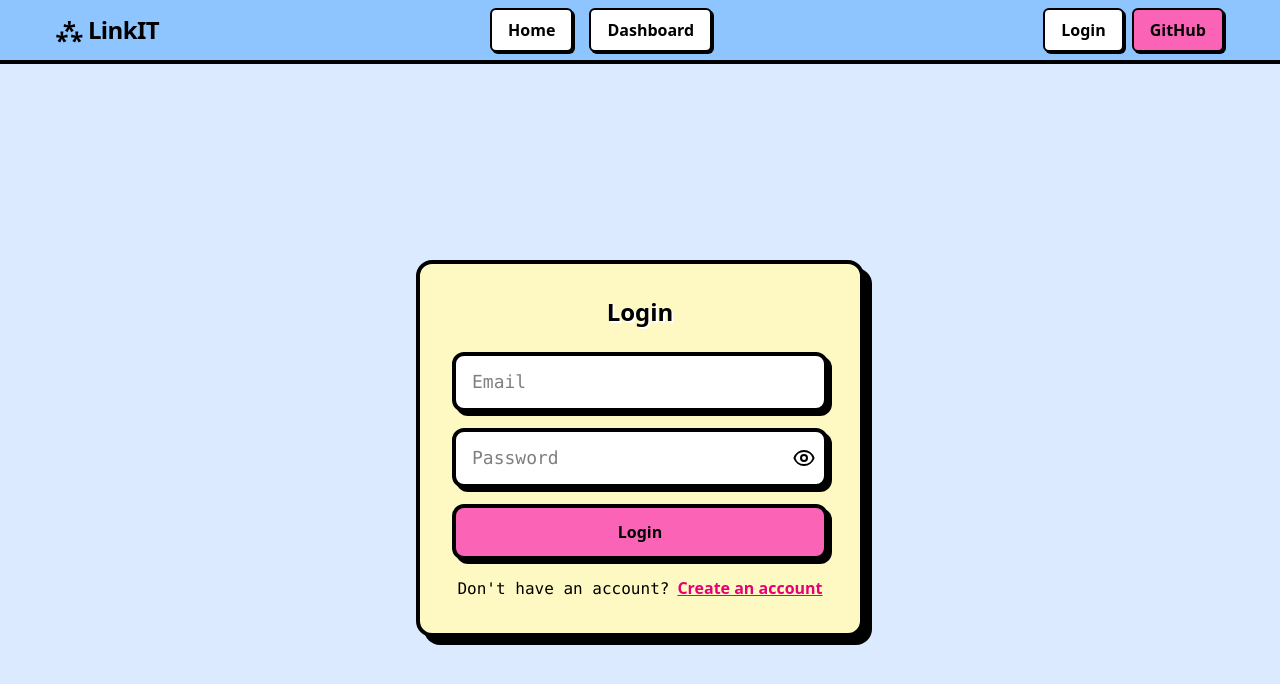
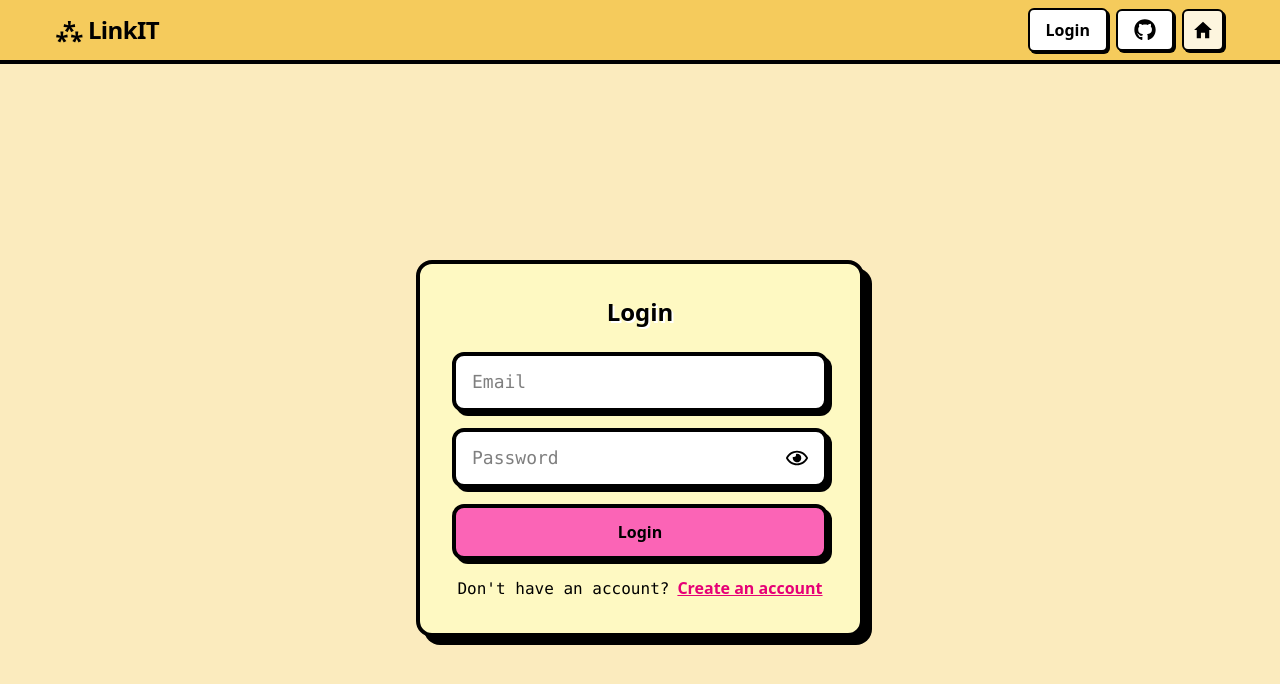
Before and after one commit to AbhayLonkar/url_shortner_frontend, a React (Vite) app: page /auth in a window 1280 px wide. Both pictures are taken after a click on the button 804 px from the left and 457 px from the top of the page. Shown: the top 684 px of the page. Built offline with nearby package versions, Linux system fonts and the light colour scheme.

Commit message:
add homePage to the frontend

```diff
--- a/package.json
+++ b/package.json
@@ -17,6 +17,7 @@
     "axios": "^1.10.0",
     "react": "^19.1.0",
     "react-dom": "^19.1.0",
+    "react-icons": "^5.5.0",
     "react-redux": "^9.2.0",
     "tailwindcss": "^4.1.10"
   },
--- a/src/App.jsx
+++ b/src/App.jsx
@@ -1,19 +1,16 @@
 import React from 'react';
 import Navbar from './components/Navbar';
-import UrlForm from './components/UrlForm';
-import LoginForm from './components/LoginForm';
-import AuthPage from './pages/AuthPage';
-import { Outlet } from '@tanstack/react-router';
+import {Outlet} from '@tanstack/react-router';
 
 const App = () => {
-  return (
-    <div className="min-h-screen flex flex-col items-center justify-start bg-blue-100">
-      <Navbar />
-      <div className="flex-1 flex items-center justify-center w-full">
-        <Outlet />
-      </div>
-    </div>
-  );
+    return (
+        <div className="min-h-screen flex flex-col items-center justify-start bg-saffron-800">
+            <Navbar/>
+            <div className="flex-1 flex items-center justify-center w-full">
+                <Outlet/>
+            </div>
+        </div>
+    );
 };
 
 export default App;
--- a/src/components/LoginForm.jsx
+++ b/src/components/LoginForm.jsx
@@ -1,11 +1,12 @@
-import React, { useState } from 'react';
-import { useDispatch, useSelector } from 'react-redux';
-import { useNavigate } from "@tanstack/react-router"
+import React, {useState} from 'react';
+import {useDispatch, useSelector} from 'react-redux';
+import {useNavigate} from "@tanstack/react-router"
 
-import { loginUser } from '../api/user.api';
-import { login } from '../../store/slice/authSlice.js';
+import {loginUser} from '../api/user.api';
+import {login} from '../../store/slice/authSlice.js';
+import {FaRegEye, FaRegEyeSlash} from "react-icons/fa";
 
-const LoginForm = ({ setLogin }) => {
+const LoginForm = ({setLogin}) => {
     const [email, setEmail] = useState('');
     const [password, setPassword] = useState('');
     const [loading, setLoading] = useState(false);
@@ -17,13 +18,18 @@ const LoginForm = ({ setLogin }) => {
 
     const handleSubmit = async (e) => {
         e.preventDefault();
+        try {
             setLoading(true);
             const data = await loginUser(email, password);
             dispatch(login(data.user))
-    navigate({ to: '/dashboard' });
-    setLoading(false);
+            await navigate({to: '/dashboard'});
             setEmail('');
             setPassword('');
+        } catch (error) {
+            console.error(error);
+        } finally {
+            setLoading(false);
+        }
     };
 
     return (
@@ -50,21 +56,15 @@ const LoginForm = ({ setLogin }) => {
                     <button
                         type="button"
                         tabIndex={-1}
-            className="absolute right-3 top-1/2 -translate-y-1/2 text-black hover:text-pink-500"
+                        className="absolute right-5 top-1/2 -translate-y-1/2 text-black hover:text-pink-500"
                         onClick={() => setShowPassword((prev) => !prev)}
                     >
                         {showPassword ? (
                             // Eye open SVG
-              <svg xmlns="http://www.w3.org/2000/svg" fill="none" viewBox="0 0 24 24" strokeWidth={2} stroke="currentColor" className="w-6 h-6">
-                <path strokeLinecap="round" strokeLinejoin="round" d="M2.458 12C3.732 7.943 7.523 5 12 5c4.477 0 8.268 2.943 9.542 7-1.274 4.057-5.065 7-9.542 7-4.477 0-8.268-2.943-9.542-7z" />
-                <circle cx="12" cy="12" r="3" stroke="currentColor" strokeWidth="2" />
-              </svg>
+                            <FaRegEye size={22}/>
                         ) : (
                             // Eye closed SVG
-              <svg xmlns="http://www.w3.org/2000/svg" fill="none" viewBox="0 0 24 24" strokeWidth={2} stroke="currentColor" className="w-6 h-6">
-                <path strokeLinecap="round" strokeLinejoin="round" d="M3 3l18 18M10.477 10.477A3 3 0 0112 9c1.657 0 3 1.343 3 3 0 .523-.134 1.016-.366 1.44m-1.657 1.657A3 3 0 019 12c0-.523.134-1.016.366-1.44" />
-                <path strokeLinecap="round" strokeLinejoin="round" d="M2.458 12C3.732 7.943 7.523 5 12 5c1.61 0 3.122.385 4.418 1.06M21.542 12c-.32 1.02-.81 1.98-1.44 2.84M15.54 17.94A9.956 9.956 0 0112 19c-4.477 0-8.268-2.943-9.542-7a9.956 9.956 0 012.042-3.34" />
-              </svg>
+                            <FaRegEyeSlash size={22}/>
                         )}
                     </button>
                 </div>
@@ -74,7 +74,8 @@ const LoginForm = ({ setLogin }) => {
                     disabled={loading}
                 >
                     {loading ? (
-            <div className="self-center border-dashed border-l-gray-600 border-t-gray-600 animate-spin border-3 size-7 rounded-full"></div>
+                        <div
+                            className="self-center border-dashed border-l-gray-600 border-t-gray-600 animate-spin border-3 size-7 rounded-full"></div>
                     ) : (
                         'Login'
                     )}
--- a/src/components/Navbar.jsx
+++ b/src/components/Navbar.jsx
@@ -1,20 +1,21 @@
 import React from 'react';
-import { Link } from '@tanstack/react-router';
+import {Link} from '@tanstack/react-router';
+import {useSelector} from "react-redux";
+import {IoMdHome} from "react-icons/io";
+import {FaGithub} from "react-icons/fa";
 
-const Navbar = () => (
-  <nav className="w-full bg-blue-300 border-b-4 border-black px-14 py-2 flex items-center justify-between mb-8">
+const Navbar = () => {
+    const {isAuthenticated} = useSelector((state) => state.auth);
+
+    return (
+        <nav
+            className="w-full bg-saffron border-b-4 border-black px-14 py-2 flex items-center justify-between mb-8">
             {/* Left: Brand Name */}
             <span className="text-2xl font-extrabold text-black tracking-tight select-none">
       ⁂ LinkIT
         </span>
             {/* Center: Main Links */}
-    <div className="flex-1 flex justify-center gap-4">
-      <Link
-        to="/"
-        className="px-4 py-2 font-bold border-2 border-black rounded-md bg-white text-black shadow-[2px_2px_0_0_#000] hover:bg-blue-200 transition-all hover:translate-x-1 hover:translate-y-1 hover:shadow"
-      >
-        Home
-      </Link>
+            {isAuthenticated && <div className="flex-1 flex justify-center gap-4">
                 <Link
                     to="/dashboard"
                     className="px-4 py-2 font-bold border-2 border-black rounded-md bg-white text-black shadow-[2px_2px_0_0_#000] hover:bg-blue-200 transition-all hover:translate-x-1 hover:translate-y-1 hover:shadow"
@@ -22,24 +23,34 @@ const Navbar = () => (
                     Dashboard
                 </Link>
             </div>
+            }
+
             {/* Right: Auth Links & GitHub */}
             <div className="flex gap-2 items-center">
+                {!isAuthenticated &&
                     <Link
                         to="/auth?mode=login"
-        className="px-4 py-2 font-bold border-2 border-black rounded-md bg-white text-black shadow-[2px_2px_0_0_#000] hover:bg-pink-200 transition-all hover:translate-x-1 hover:translate-y-1 hover:shadow"
-      >
+                        className="px-4 py-2 font-bold border-2 border-black rounded-md bg-white text-black shadow-[2px_2px_0_0_#000] hover:bg-pink-200 transition-all hover:translate-x-1 hover:translate-y-1 hover:shadow">
                         Login
                     </Link>
+                }
                 <a
                     href="https://github.com/" // Change to your repo or about page
                     target="_blank"
                     rel="noopener noreferrer"
-        className="bg-pink-400 border-2 border-black shadow-[2px_2px_0_0_#000] rounded-md px-4 py-2 font-bold text-black hover:bg-pink-300 transition-all hover:translate-x-1 hover:translate-y-1 hover:shadow"
+                    className="bg-white border-2 border-black shadow-[2px_2px_0_0_#000] rounded-md px-4 py-2 font-bold text-black hover:bg-pink-300 transition-all hover:translate-x-1 hover:translate-y-1 hover:shadow"
                 >
-        GitHub
+                    <FaGithub size={22}/>
                 </a>
+                <Link
+                    to="/"
+                    className="px-2 py-2 font-bold border-2 border-black rounded-md bg-saffron-900 text-black shadow-[2px_2px_0_0_#000] hover:bg-cyan-100 transition-all hover:translate-x-1 hover:translate-y-1 hover:shadow"
+                >
+                    <IoMdHome size={22}/>
+                </Link>
             </div>
         </nav>
-);
+    )
+};
 
 export default Navbar;
--- a/src/index.css
+++ b/src/index.css
@@ -1 +1,63 @@
 @import "tailwindcss";
+
+@theme {
+    /* Platinum */
+    --color-platinum: #cfdbd5;
+    --color-platinum-100: #25312b;
+    --color-platinum-200: #4a6256;
+    --color-platinum-300: #6f9281;
+    --color-platinum-400: #a0b7ab;
+    --color-platinum-500: #cfdbd5;
+    --color-platinum-600: #dae3de;
+    --color-platinum-700: #e3eae7;
+    --color-platinum-800: #ecf1ef;
+    --color-platinum-900: #f6f8f7;
+
+    /* Alabaster */
+    --color-alabaster: #e8eddf;
+    --color-alabaster-100: #323b21;
+    --color-alabaster-200: #647642;
+    --color-alabaster-300: #94ab69;
+    --color-alabaster-400: #becca4;
+    --color-alabaster-500: #e8eddf;
+    --color-alabaster-600: #ecf0e5;
+    --color-alabaster-700: #f1f4eb;
+    --color-alabaster-800: #f6f8f2;
+    --color-alabaster-900: #fafbf8;
+
+    /* Saffron */
+    --color-saffron: #f5cb5c;
+    --color-saffron-100: #3f2f04;
+    --color-saffron-200: #7f5f08;
+    --color-saffron-300: #be8e0c;
+    --color-saffron-400: #f1b81d;
+    --color-saffron-500: #f5cb5c;
+    --color-saffron-600: #f7d67d;
+    --color-saffron-700: #f9e09d;
+    --color-saffron-800: #fbebbe;
+    --color-saffron-900: #fdf5de;
+
+    /* Eerie Black */
+    --color-eerie-black: #242423;
+    --color-eerie-black-100: #070707;
+    --color-eerie-black-200: #0e0e0e;
+    --color-eerie-black-300: #161615;
+    --color-eerie-black-400: #1d1d1c;
+    --color-eerie-black-500: #242423;
+    --color-eerie-black-600: #50504f;
+    --color-eerie-black-700: #7d7d7a;
+    --color-eerie-black-800: #a8a8a6;
+    --color-eerie-black-900: #d4d4d3;
+
+    /* Jet */
+    --color-jet: #333533;
+    --color-jet-100: #0a0a0a;
+    --color-jet-200: #141514;
+    --color-jet-300: #1e1f1e;
+    --color-jet-400: #282a28;
+    --color-jet-500: #333533;
+    --color-jet-600: #5a5e5a;
+    --color-jet-700: #828782;
+    --color-jet-800: #acafac;
+    --color-jet-900: #d5d7d5;
+}
--- a/src/routing/homePage.route.js
+++ b/src/routing/homePage.route.js
@@ -1,10 +1,11 @@
 import { createRoute } from "@tanstack/react-router"
 import { rootRoute } from "./routeTree"
 import UrlForm from "../components/UrlForm"
+import HomePage from "../pages/HomePage.jsx";
 
 
 export const homePageRoute = createRoute({
   getParentRoute: () => rootRoute,
   path: '/',
-  component: UrlForm
+  component: HomePage
 })
```
Also changed, not shown: src/components/RegisterForm.jsx (+12 -16 lines), src/store.js (deleted), 1 other file (tests, documents, lock files or other folders). Lines whose indentation alone changed are shown as unchanged.
